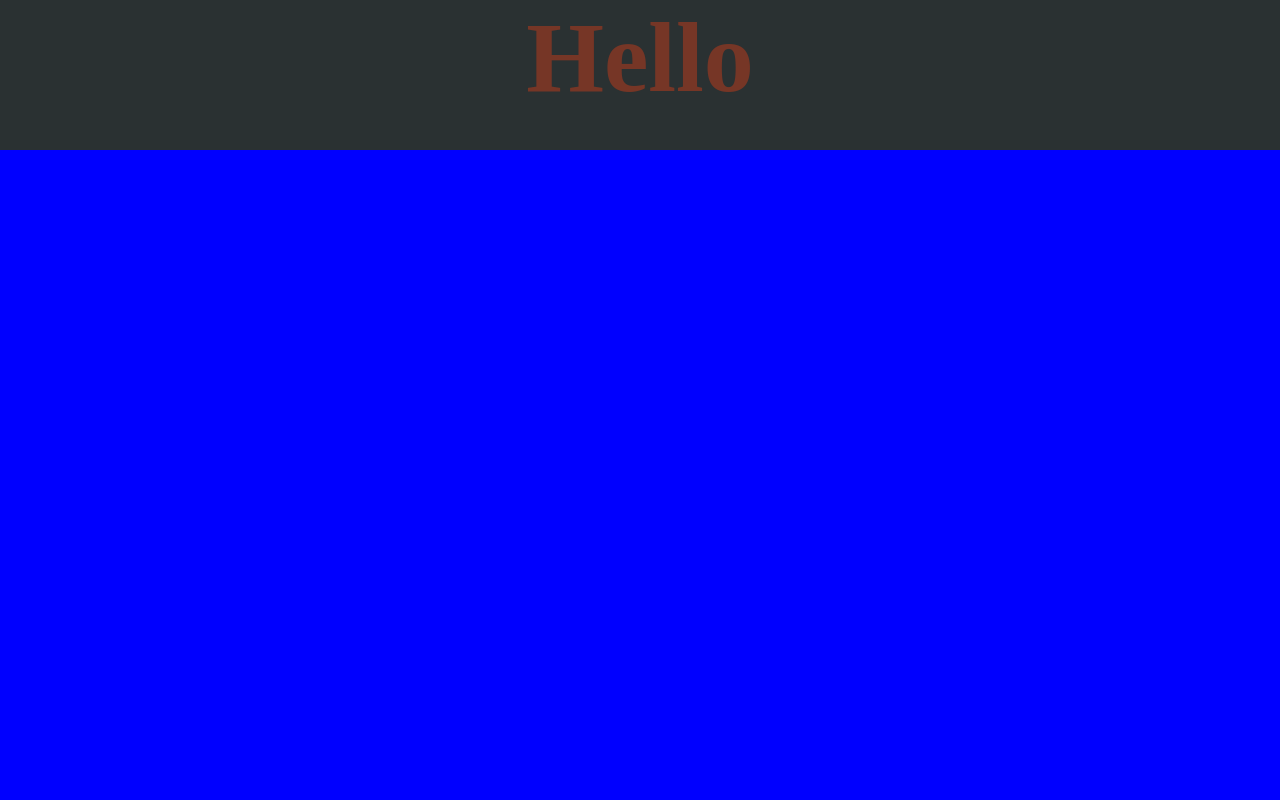
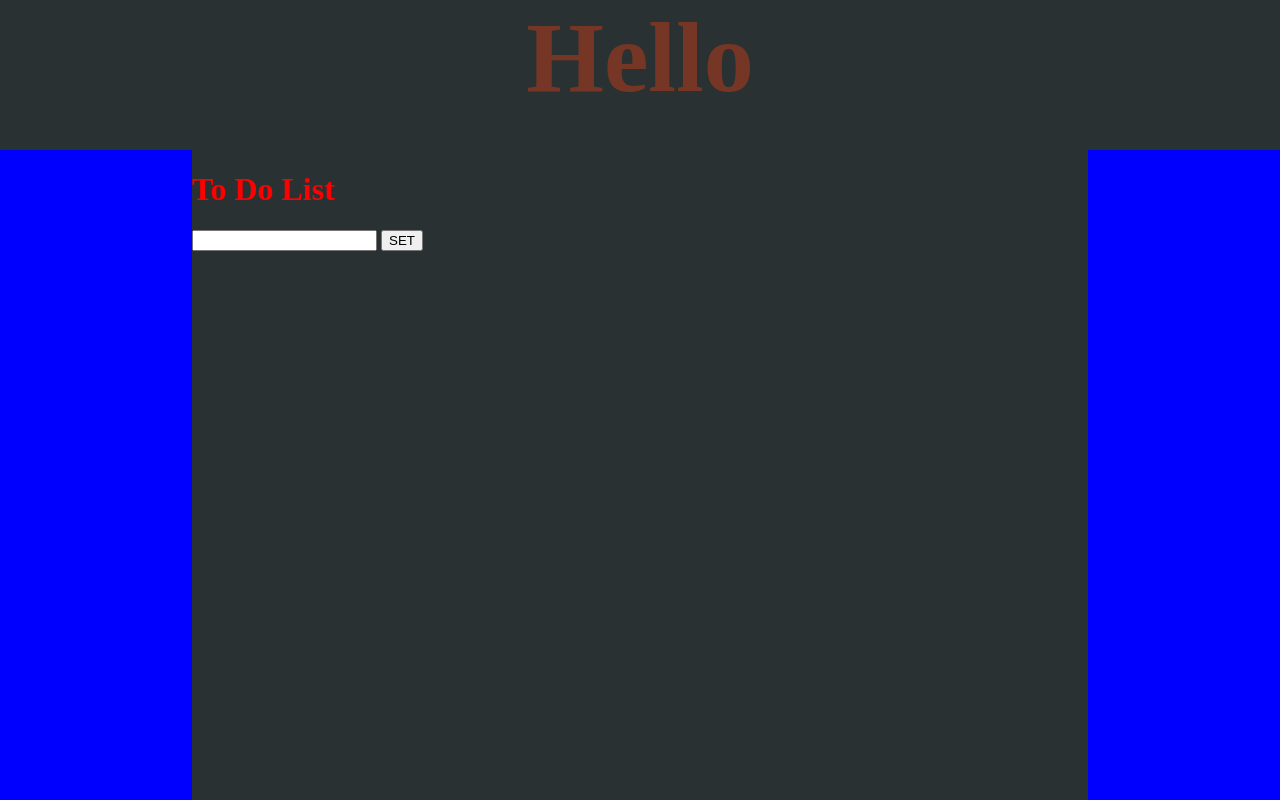
Before and after one commit to WhaleAsauresRex/MyGame, a plain HTML site: page index.html in a window 1280 px wide. Drawn offline with Linux system fonts and the light colour scheme.

Commit message:
Add files via upload

```diff
--- a/index.html
+++ b/index.html
@@ -8,8 +8,11 @@
     <div id = "title">
       <center><h1>Hello</h1></center>
     </div>
-    <div>
-
+     <div id = "ToDo">
+      <h1>To Do List</h1>
+      <input type ="text" id = "UserInput">
+      <button onClick = "SetList()">SET</button>
+      <ol></ol>
     </div>
   </body>
 </html>
--- a/website.css
+++ b/website.css
@@ -10,6 +10,17 @@
   background-color:#2A3132;
   font-size:50px;
 }
+#ToDo {
+  width:70%;
+  height:100%;
+  left:15%;
+  margin:0;
+  padding:0;
+  position:absolute;
+  background-color:#2A3132;
+  color:red;
+}
+
 body {
   padding:0;
   margin:0;
--- a/website.js
+++ b/website.js
@@ -1 +1,9 @@
 //hello
+function SetList() {
+  var UserInput= document.getElementById('UserInput').value;
+  var CreateList = document.createElement('li');
+  var UserInfo = document.createTextNode(UserInput);
+  CreateList.appendChild(UserInfo);
+  var inputIntoUnOrdered = document.getElementsByTagName('ol')[0];
+  inputIntoUnOrdered.appendChild(CreateList);
+}
```
